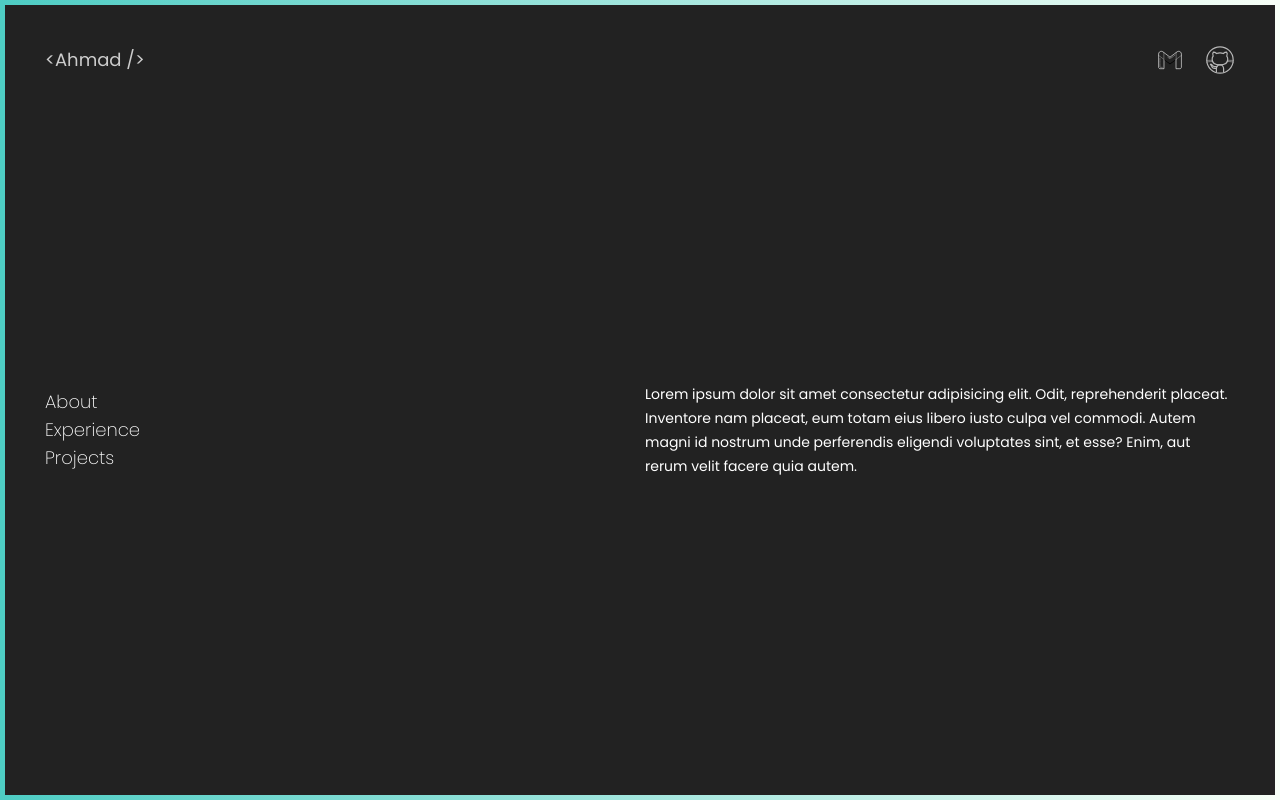
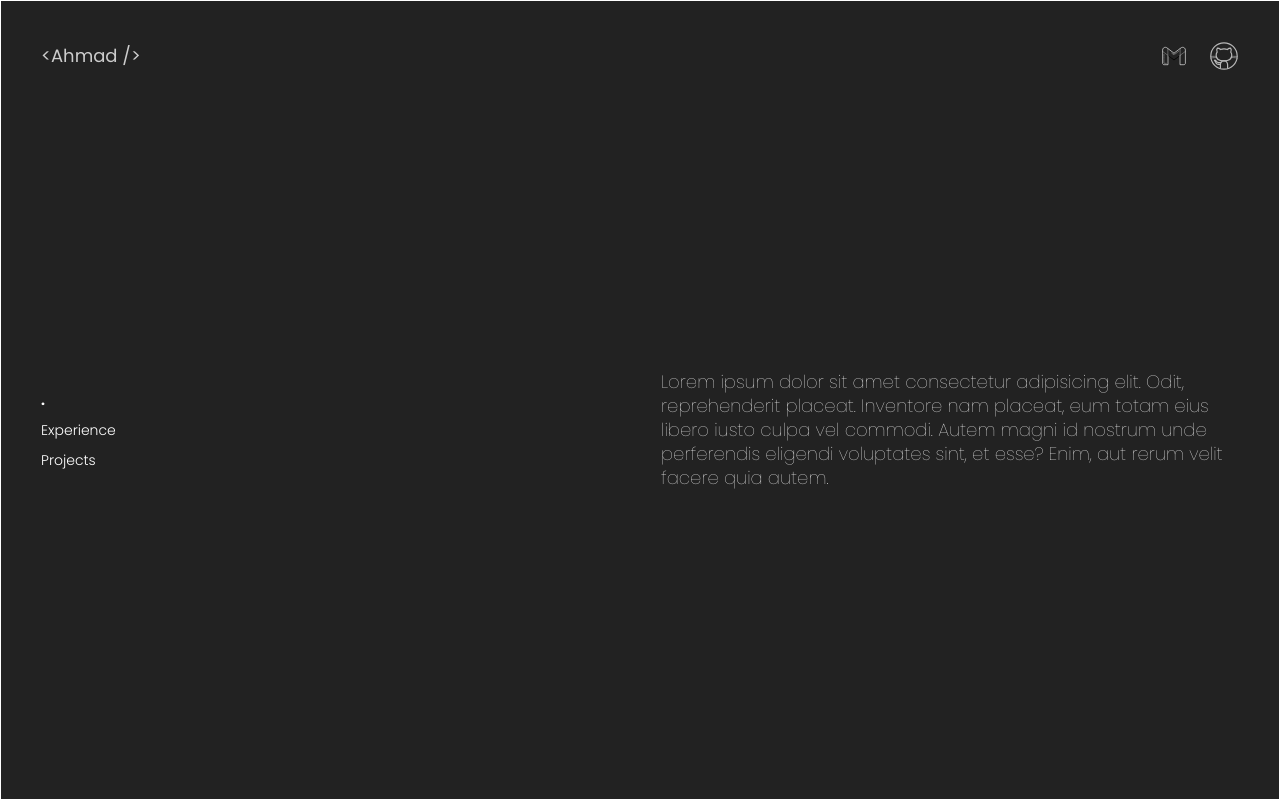
Before and after one commit to haider-94/fazalportfolio, a Next.js app: page / in a window 1280 px wide. Built offline with nearby package versions, Linux system fonts and the light colour scheme.

Commit message:
hydrate user data in components and added logic for user nav

```diff
--- a/components/container/portfolio.js
+++ b/components/container/portfolio.js
@@ -3,7 +3,7 @@ import UserDetails from "../user/user-details";
 
 const Portfolio = () => {
   return (
-    <div className="lg:w-[1280px] mx-auto h-[100vh] px-10 py-10 text-white text-lg border">
+    <div className="lg:w-[1280px] mx-auto h-[100vh] px-10 py-10 text-white text-lg border border-white">
       <Header />
       <UserDetails />
     </div>
--- a/components/user/descriptions.js
+++ b/components/user/descriptions.js
@@ -1,13 +1,15 @@
-const PersonalInfo = () => {
+import Experience from "./experiencedata/experience";
+
+const PersonalInfo = ({ data, about, experience, projects }) => {
   return (
-    <div>
-      <p className="text-sm leading-6 ">
-        Lorem ipsum dolor sit amet consectetur adipisicing elit. Odit,
-        reprehenderit placeat. Inventore nam placeat, eum totam eius libero
-        iusto culpa vel commodi. Autem magni id nostrum unde perferendis
-        eligendi voluptates sint, et esse? Enim, aut rerum velit facere quia
-        autem.
-      </p>
+    <div className={`${experience ? 'h-1/2 overflow-y-scroll' : ''}`} >
+      {about && <p className="text-md font-thin leading-6 ml-[120px]">{data.about}</p>}
+      {experience &&
+        data.experience.map((exp) => (
+          <div key={exp.id} className="grid grid-cols-[120px,1fr] items-start">
+            <Experience experience={exp} />
+          </div>
+        ))}
     </div>
   );
 };
--- /dev/null
+++ b/components/user/experiencedata/experience.js
@@ -0,0 +1,20 @@
+const Experience = ({ experience }) => {
+
+  return (
+    <>
+      <span className="text-sm font-thin">{experience.duration}</span>
+      <div className="last:mb-14">
+        <h2 className="text-md font-light mb-2">
+          {experience.role} . {experience.company}
+        </h2>
+        <p className="text-md font-thin mb-4">{experience.jd}</p>
+        <ul className="flex flex-wrap gap-10 text-sm">
+          {experience.stacks.length > 0 &&
+            experience.stacks.map((stack, i) => <li className='cursor-pointer hover:scale-110 transition-all ease-in-out'>{stack}</li>)}
+        </ul>
+      </div>
+    </>
+  );
+};
+
+export default Experience;
--- a/components/user/user-details.js
+++ b/components/user/user-details.js
@@ -1,11 +1,16 @@
 import PersonalNavbar from "./usernavbar/user-navbar";
 import PersonalInfo from "./descriptions";
+import { user } from "@/src/constants/user";
+import { useState } from "react";
 
 const UserDetails = () => {
+  const [about, setAbout] = useState(true);
+  const [experience, setExperience] = useState(false);
+  const [projects, setProjects] = useState(false);
   return (
-    <main className="grid grid-cols-[600px,1fr] h-full items-center">
-        <PersonalNavbar />
-        <PersonalInfo />
+    <main className="grid grid-cols-[500px,1fr] h-full items-center relative">
+        <PersonalNavbar about={about} experience={experience} projects={projects} setAbout={setAbout} setExperience={setExperience} setProjects={setProjects}/>
+        <PersonalInfo about={about} experience={experience} projects={projects} data={user} />
     </main>
   )
 };
--- a/components/user/usernavbar/user-navbar.js
+++ b/components/user/usernavbar/user-navbar.js
@@ -1,10 +1,53 @@
-const PersonalNavbar = () => {
+const PersonalNavbar = ({
+  about,
+  experience,
+  projects,
+  setAbout,
+  setExperience,
+  setProjects,
+}) => {
+  const handleUserNavbar = (type) => {
+    if (type === "about") {
+      setAbout(true);
+      setExperience(false);
+      setProjects(false);
+    } else if (type === "experience") {
+      setAbout(false);
+      setExperience(true);
+      setProjects(false);
+    } else {
+      setAbout(false);
+      setExperience(false);
+      setProjects(true);
+    }
+  };
   return (
     <>
-      <ul className="font-extralight">
-        <li className="cursor-pointer font_color">About</li>
-        <li className="cursor-pointer">Experience</li>
-        <li className="cursor-pointer">Projects</li>
+      <ul className={`flex flex-col gap-4 text-sm leading-none font-light`}>
+        <li
+          onClick={() => handleUserNavbar("about")}
+          className={`cursor-pointer ${
+            about ? "font-semibold pointer-events-none" : "font-light"
+          }`}
+        >
+          {about ? "." : "About"}
+        </li>
+        <li
+          onClick={() => handleUserNavbar("experience")}
+          className={`cursor-pointer ${
+            experience ? "font-semibold pointer-events-none" : "font-light"
+          }`}        >
+          {" "}
+          {experience ? "." : "Experience"}
+        </li>
+        <li
+          onClick={() => handleUserNavbar("projects")}
+          className={`cursor-pointer ${
+            projects ? "font-semibold pointer-events-none" : "font-light"
+          }`}        >
+          {" "}
+          {projects ? "." : "Projects"}
+        </li>
       </ul>
     </>
   );
--- a/src/constants/user.js
+++ b/src/constants/user.js
@@ -1,4 +1,4 @@
-const user = {
+export const user = {
   about: `Lorem ipsum dolor sit amet consectetur adipisicing elit. Odit,
     reprehenderit placeat. Inventore nam placeat, eum totam eius libero
     iusto culpa vel commodi. Autem magni id nostrum unde perferendis
@@ -7,24 +7,35 @@ const user = {
 
   experience: [
     {
+      id: 1,
+      duration: '2018 - Present',
       role: "Senior Lead Engineer",
       company: "Devsinc",
       jd: "Deliver high-quality, robust production code for a diverse array of projects for clients including Harvard Business School, Everytown for Gun Safety, Pratt Institute, Koala Health, Vanderbilt University, The 19th News, and more. Provide leadership within engineering department through close collaboration, knowledge shares, and mentorship.",
       stacks: ["React", "React Native", "Ruby on Rols"],
     },
     {
+      id: 2,
+
+      duration: '2018 - Present',
       role: "Senior Lead Engineer",
       company: "Devsinc",
       jd: "Deliver high-quality, robust production code for a diverse array of projects for clients including Harvard Business School, Everytown for Gun Safety, Pratt Institute, Koala Health, Vanderbilt University, The 19th News, and more. Provide leadership within engineering department through close collaboration, knowledge shares, and mentorship.",
       stacks: ["React", "React Native", "Ruby on Rols"],
     },
     {
+      id: 3,
+
+      duration: '2018 - Present',
       role: "Senior Lead Engineer",
       company: "Devsinc",
       jd: "Deliver high-quality, robust production code for a diverse array of projects for clients including Harvard Business School, Everytown for Gun Safety, Pratt Institute, Koala Health, Vanderbilt University, The 19th News, and more. Provide leadership within engineering department through close collaboration, knowledge shares, and mentorship.",
       stacks: ["React", "React Native", "Ruby on Rols"],
     },
     {
+      id: 4,
+
+      duration: '2018 - Present',
       role: "Senior Lead Engineer",
       company: "Devsinc",
       jd: "Deliver high-quality, robust production code for a diverse array of projects for clients including Harvard Business School, Everytown for Gun Safety, Pratt Institute, Koala Health, Vanderbilt University, The 19th News, and more. Provide leadership within engineering department through close collaboration, knowledge shares, and mentorship.",
--- a/styles/globals.css
+++ b/styles/globals.css
@@ -11,13 +11,6 @@
 }
 
 body {
-  color: rgb(var(--foreground-rgb));
+  color: #fff;
   background: #222;
 }
-
-.border {
-  border: 10px solid;
-  border-image-slice: 1;
-  border-width: 5px;
-  border-image-source: linear-gradient(to right, #4ecdc4, #f7fff7);
-}
```
